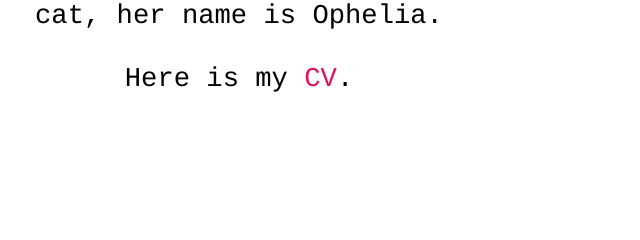
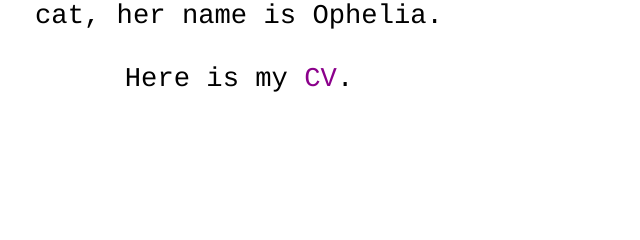
Before and after one commit to MariaSolOs/me, a Gatsby site: page /about in a window 1280 px wide. Shown: the part 356-596 px from the top of the page, 401-1041 px from the left. Built offline with nearby package versions, Linux system fonts and the light colour scheme; Gatsby itself is replaced by a stand-in of ours.

Commit message:
Update CV

```diff
--- a/src/pages/about.js
+++ b/src/pages/about.js
@@ -16,7 +16,7 @@ const Text = styled.div`
     }
 
     a {
-        color: #E0115F;
+        color: #8B008B;
         text-decoration: none;
     }
 `
```
Also changed, not shown: 1 other file.
